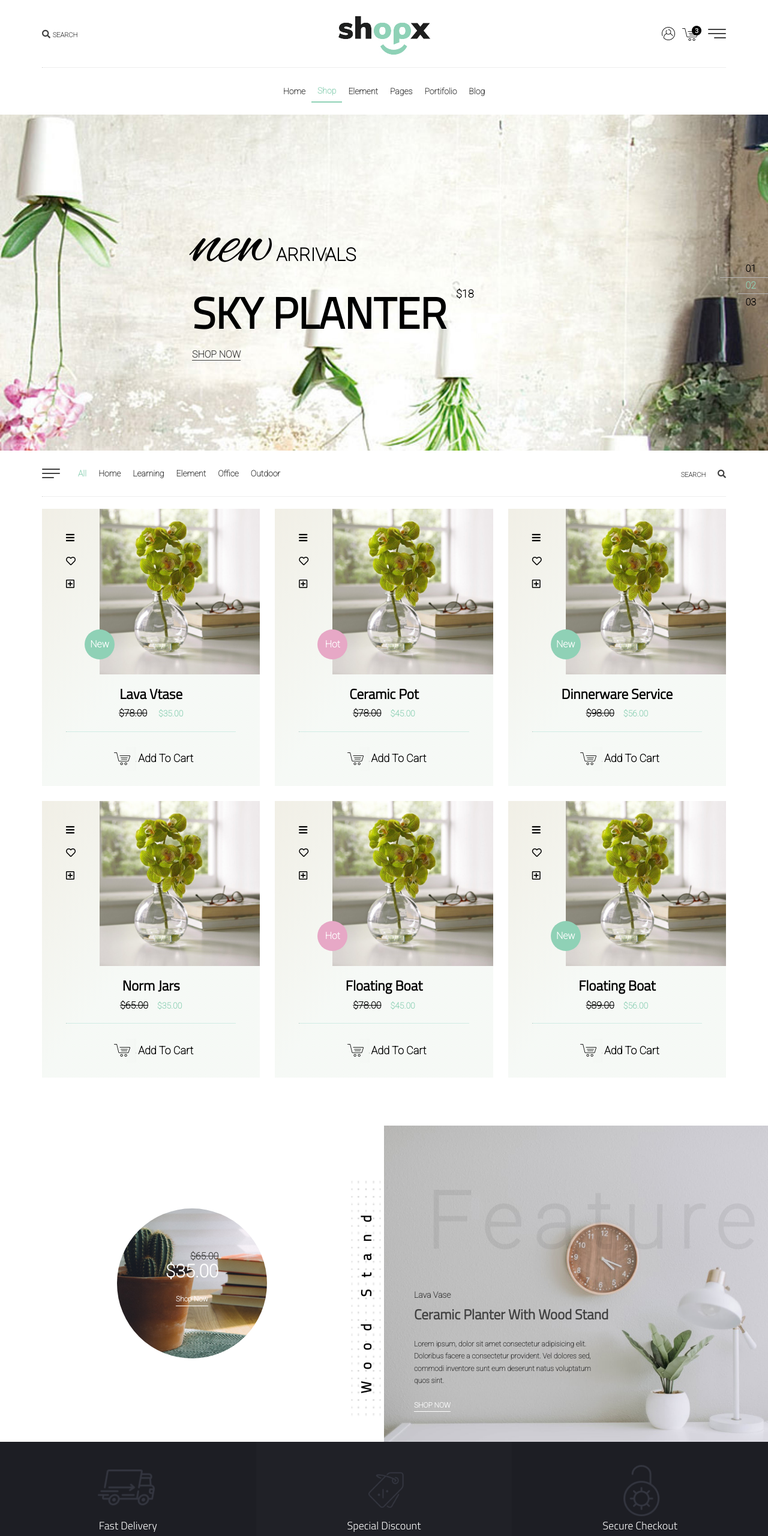
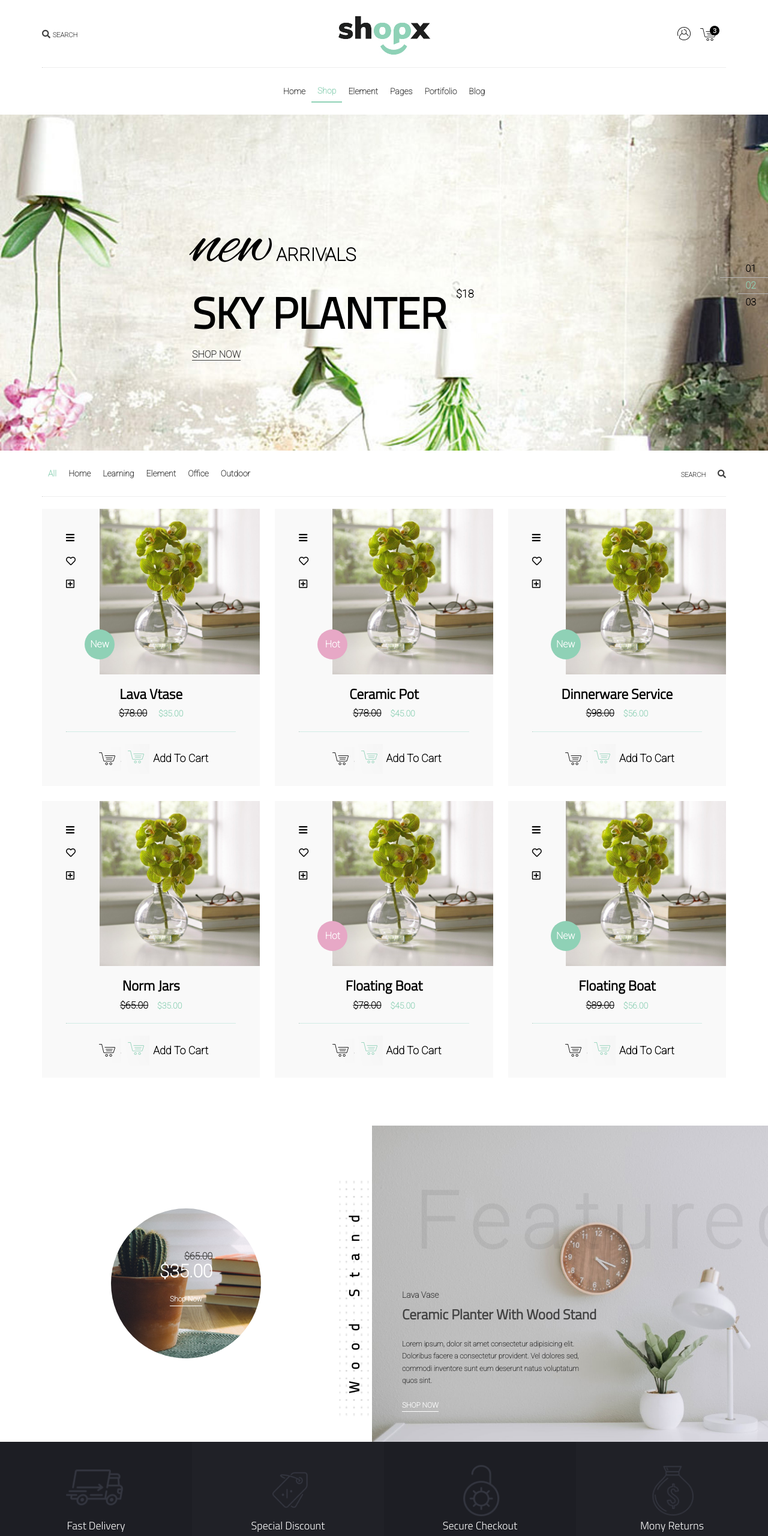
Before and after one commit to Khaled-Abdelbaset/Shop-X-Design, a plain HTML site: page index.html in a window 1280 px wide. Shown: the top 2560 px of the page at 60% size. Drawn offline with Linux system fonts and the light colour scheme.

Commit message:
Update style.css

```diff
--- a/css/style.css
+++ b/css/style.css
@@ -79,19 +79,21 @@ header .container .logo {
 }
 
 header .container .icons {
-  justify-self: end;
-  display: -webkit-box;
-  display: -ms-flexbox;
-  display: flex;
-  -webkit-box-align: center;
-      -ms-flex-align: center;
-          align-items: center;
+  -ms-grid-column-align: end;
+      justify-self: end;
 }
 
-header .container .icons .icon {
-  -webkit-box-pack: end;
-      -ms-flex-pack: end;
-          justify-content: flex-end;
+header .container .icons a {
+  padding-left: 10px;
+  color: #414141;
+}
+
+header .container .icons a i {
+  font-size: 22px;
+}
+
+header .container .icons a:hover {
+  color: #8FD1B6;
 }
 
 header .container hr {
@@ -285,7 +287,9 @@ nav.sec .container .items {
           align-items: center;
 }
 
-nav.sec .container .items .main .icon {
+nav.sec .container .items .main i {
+  color: #414141;
+  font-size: 20px;
   margin-right: 20px;
 }
 
@@ -382,8 +386,7 @@ nav.sec .container hr {
 }
 
 .products .container .item {
-  background-image: -webkit-gradient(linear, right bottom, left top, color-stop(50%, #f4f8f4d3), to(#f1efe6));
-  background-image: linear-gradient(to top left, #f4f8f4d3 50%, #f1efe6 100%);
+  background-color: #f5f5f591;
 }
 
 .products .container .item > div {
@@ -457,32 +460,39 @@ nav.sec .container hr {
   font-size: 18px;
 }
 
-.products .container .item .cart img:nth-child(2) {
+.products .container .item .cart i {
+  padding-right: 15px;
+}
+
+.products .container .item .cart i:nth-child(2) {
   display: none;
 }
 
 .products .container .item:hover {
-  border: 1px solid #8FD1B6;
+  outline: 1px solid #8FD1B6;
 }
 
 .products .container .item:hover .cart {
   color: #8FD1B6;
+}
+
+.products .container .item:hover .cart i {
   cursor: pointer;
 }
 
-.products .container .item:hover .cart img:nth-child(1) {
+.products .container .item:hover .cart i:nth-child(1) {
   display: none;
 }
 
-.products .container .item:hover .cart img:nth-child(2) {
+.products .container .item:hover .cart i:nth-child(2) {
   display: block;
 }
 
 .features {
   display: -ms-grid;
   display: grid;
-  -ms-grid-columns: (minmax(600px, 1fr))[auto-fill];
-      grid-template-columns: repeat(auto-fill, minmax(600px, 1fr));
+  -ms-grid-columns: (minmax(620px, auto))[auto-fill];
+      grid-template-columns: repeat(auto-fill, minmax(620px, auto));
   -webkit-box-align: center;
       -ms-flex-align: center;
           align-items: center;
@@ -602,7 +612,7 @@ nav.sec .container hr {
   }
 }
 
-@media (max-width: 1200px) {
+@media (max-width: 1260px) {
   .features .price {
     margin-bottom: 80px;
   }
@@ -636,8 +646,8 @@ nav.sec .container hr {
 .services {
   display: -ms-grid;
   display: grid;
-  -ms-grid-columns: (minmax(335px, 1fr))[auto-fill];
-      grid-template-columns: repeat(auto-fill, minmax(335px, 1fr));
+  -ms-grid-columns: (minmax(400px, 1fr))[auto-fill];
+      grid-template-columns: repeat(auto-fill, minmax(400px, 1fr));
   margin-bottom: 80px;
   line-height: 1.7;
 }
@@ -665,6 +675,13 @@ nav.sec .container hr {
 .services .serv p:last-of-type {
   font-size: 14px;
   color: #767676;
+}
+
+@media (min-width: 1200px) {
+  .services {
+    -ms-grid-columns: (minmax(250px, 1fr))[4];
+        grid-template-columns: repeat(4, minmax(250px, 1fr));
+  }
 }
 
 .about .container {
@@ -826,29 +843,6 @@ header .container .search i, nav.sec .container .items .search i {
   font-size: 14px;
 }
 
-header .container .icons .icon, nav.sec .container .items .main .icon {
-  width: 30px;
-  height: 16px;
-  display: -webkit-box;
-  display: -ms-flexbox;
-  display: flex;
-  -ms-flex-wrap: wrap;
-      flex-wrap: wrap;
-  -ms-flex-line-pack: justify;
-      align-content: space-between;
-}
-
-header .container .icons .icon span, nav.sec .container .items .main .icon span {
-  border-radius: 5px;
-  height: 2px;
-  background-color: #414141;
-  width: 30px;
-}
-
-header .container .icons .icon span:last-child, nav.sec .container .items .main .icon span:last-child {
-  width: 20px;
-}
-
 header .container nav.main ul li a, nav.sec .container .items .main ul li a {
   display: block;
   padding: 10px;
```
